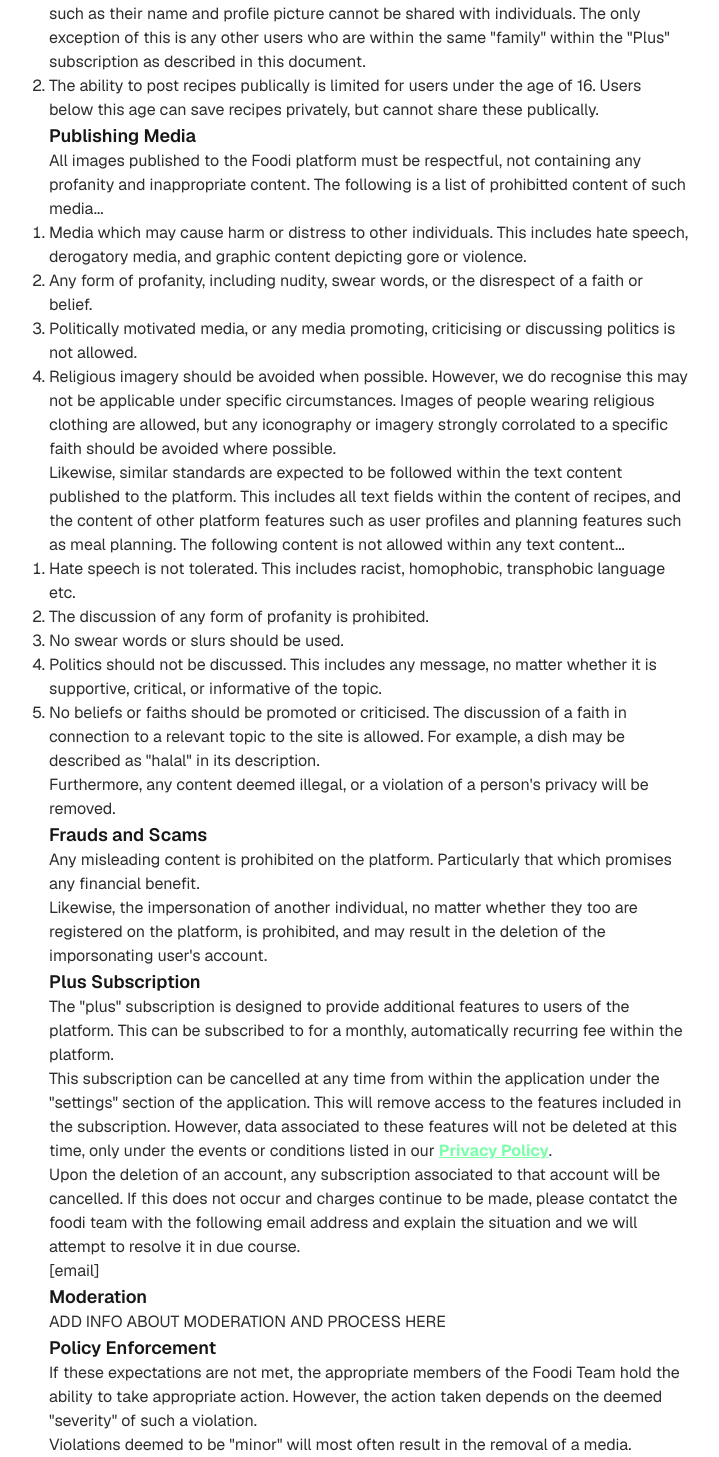
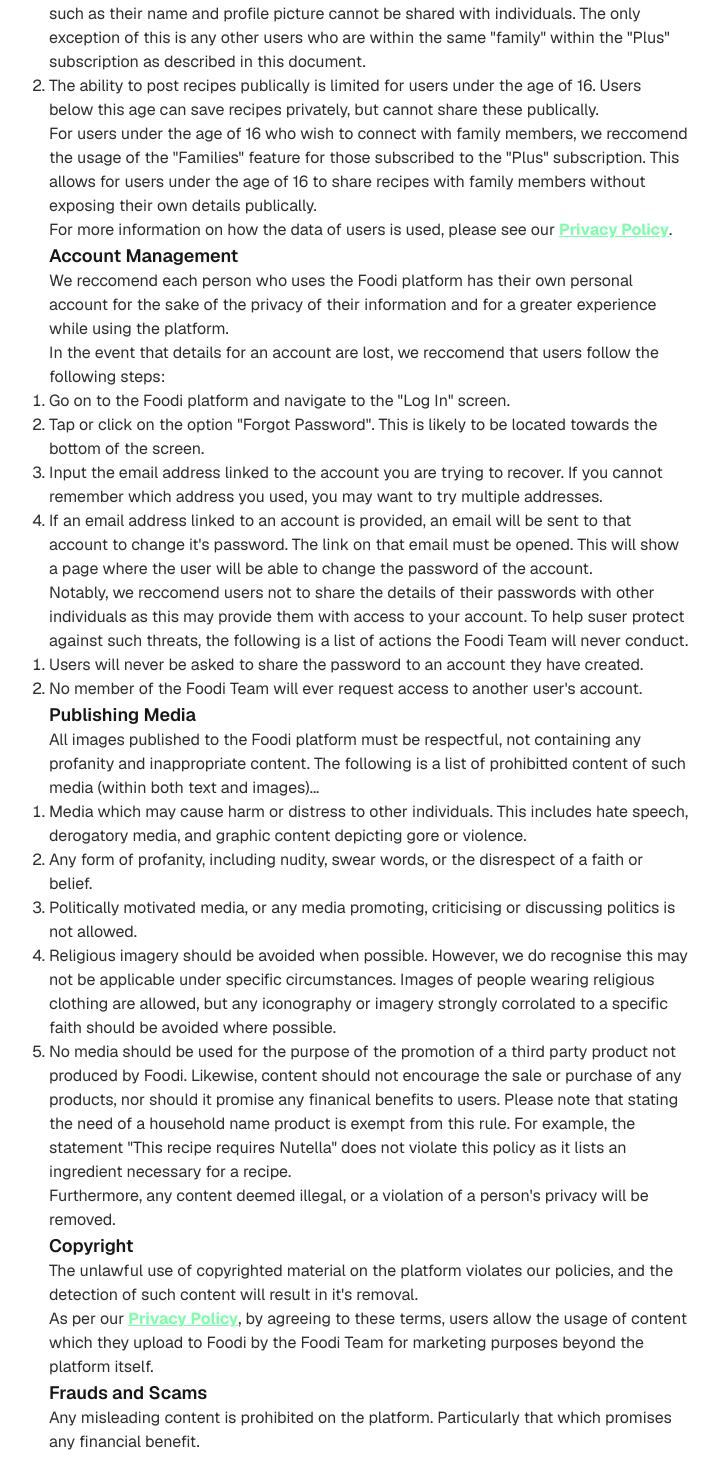
Before and after one commit to thomassrmcardle/foodi_web, a Next.js app: page /policies/terms in a window 1280 px wide. Shown: the part 480-1937 px from the top of the page, without its empty margins (271-990 px from the left). Built offline with nearby package versions, Linux system fonts and the light colour scheme.

Commit message:
Updated terms and improved home page.

```diff
--- a/app/globals.css
+++ b/app/globals.css
@@ -87,3 +87,8 @@
   flex-direction: column;
   flex-wrap: nowrap;
 }
+
+
+.section-img {
+  width: 500px;
+}
--- a/app/page.tsx
+++ b/app/page.tsx
@@ -3,6 +3,18 @@
 import { Metadata } from 'next';
 
 export default function Home() {
+
+  function Placeholder() {
+    return <Image className="section-img" alt="Placeholder Image" src={"https://upload.wikimedia.org/wikipedia/commons/thumb/6/65/No-Image-Placeholder.svg/1920px-No-Image-Placeholder.svg.png?utm_source=commons.wikimedia.org&utm_campaign=index&utm_content=thumbnail"} />
+  }
+
+  function DownloadLinks() {
+    return <div>
+      <h2>Download Now</h2>
+      <p>[Download links will go here...]</p>
+    </div>
+  }
+
   return (
     <div className="flex flex-col flex-1 items-center justify-center bg-zinc-50 font-sans dark:bg-black">
       <main className="flex flex-1 w-full max-w-3xl flex-col items-center justify-between py-32 px-16 bg-white dark:bg-black sm:items-start">
@@ -11,20 +23,33 @@
           <p className="text-centre">Epic sad</p>
         </div>
 
+        <DownloadLinks />
+
         <div>
+          <div className="flex-row">
+            <Placeholder />
             <div>
               <h2>Cook</h2>
               <p>With a recipe system built around cooking</p>
             </div>
+          </div>
+          <div className="flex-row">
+            <Placeholder />
             <div>
               <h2>Discover</h2>
               <p>From a library of 100s of recipes from across the globe</p>
             </div>
+          </div>
+          <div className="flex-row">
+            <Placeholder />
             <div>
               <h2>Share</h2>
               <p>Your recipes with the world!</p>
             </div>
           </div>
+        </div>
+
+        <DownloadLinks />
 
       </main>
     </div>
--- a/app/policies/privacy/page.tsx
+++ b/app/policies/privacy/page.tsx
@@ -22,6 +22,8 @@
             <ol>
               <li>Each user is asked to give a name to be referred as. This is not required to be their legal name. The name provided will be used for personalisation within the app, and if the user is over the age of 16, it will be publically visible on their profile if their profile is made "public".</li>
               <li>Every user is required to give an accurate date of birth. This is used to meet legal requirements to restrict users from specific features (when necessary) depending on the user's age group. You can find out more about these restrictions within our <a href="../policies/terms">Terms of Use</a> document.</li>
+              <li>An email address is required for each user. Each email address can only be linked to one account. This address may be used to contact the user where necessary, whether by the Foodi Team directly, or by automatically processes within the platform's functionality.</li>
+              <li>All Foodi accounts require a password to keep the associated information secure. Every password is encrypted within our database for the purpose of user privacy and account safety. For information on how to change your password or how to recover an account, please see our <a href="../policies/terms">Terms of Use</a> for advice.</li>
             </ol>
 
             <h2>Data Collection</h2>
--- a/app/policies/terms/page.tsx
+++ b/app/policies/terms/page.tsx
@@ -24,24 +24,38 @@
                     <li>Profiles of users under the age of 16 cannot be made "public". This means that details such as their name and profile picture cannot be shared with individuals. The only exception of this is any other users who are within the same "family" within the "Plus" subscription as described in this document.</li>
                     <li>The ability to post recipes publically is limited for users under the age of 16. Users below this age can save recipes privately, but cannot share these publically.</li>
                 </ol>
+                <p>For users under the age of 16 who wish to connect with family members, we reccomend the usage of the "Families" feature for those subscribed to the "Plus" subscription. This allows for users under the age of 16 to share recipes with family members without exposing their own details publically.</p>
+                <p>For more information on how the data of users is used, please see our <a href="../policies/privacy">Privacy Policy</a>.</p>
+
+                <h2>Account Management</h2>
+                <p>We reccomend each person who uses the Foodi platform has their own personal account for the sake of the privacy of their information and for a greater experience while using the platform.</p>
+                <p>In the event that details for an account are lost, we reccomend that users follow the following steps:</p>
+                <ol>
+                    <li>Go on to the Foodi platform and navigate to the "Log In" screen.</li>
+                    <li>Tap or click on the option "Forgot Password". This is likely to be located towards the bottom of the screen.</li>
+                    <li>Input the email address linked to the account you are trying to recover. If you cannot remember which address you used, you may want to try multiple addresses.</li>
+                    <li>If an email address linked to an account is provided, an email will be sent to that account to change it's password. The link on that email must be opened. This will show a page where the user will be able to change the password of the account.</li>
+                </ol>
+                <p>Notably, we reccomend users not to share the details of their passwords with other individuals as this may provide them with access to your account. To help suser protect against such threats, the following is a list of actions the Foodi Team will never conduct.</p>
+                <ol>
+                    <li>Users will never be asked to share the password to an account they have created.</li>
+                    <li>No member of the Foodi Team will ever request access to another user's account.</li>
+                </ol>
 
                 <h2>Publishing Media</h2>
-                <p>All images published to the Foodi platform must be respectful, not containing any profanity and inappropriate content. The following is a list of prohibitted content of such media...</p>
+                <p>All images published to the Foodi platform must be respectful, not containing any profanity and inappropriate content. The following is a list of prohibitted content of such media (within both text and images)...</p>
                 <ol>
                     <li>Media which may cause harm or distress to other individuals. This includes hate speech, derogatory media, and graphic content depicting gore or violence.</li>
                     <li>Any form of profanity, including nudity, swear words, or the disrespect of a faith or belief.</li>
                     <li>Politically motivated media, or any media promoting, criticising or discussing politics is not allowed.</li>
                     <li>Religious imagery should be avoided when possible. However, we do recognise this may not be applicable under specific circumstances. Images of people wearing religious clothing are allowed, but any iconography or imagery strongly corrolated to a specific faith should be avoided where possible.</li>
-                </ol>
-                <p>Likewise, similar standards are expected to be followed within the text content published to the platform. This includes all text fields within the content of recipes, and the content of other platform features such as user profiles and planning features such as meal planning. The following content is not allowed within any text content...</p>
-                <ol>
-                    <li>Hate speech is not tolerated. This includes racist, homophobic, transphobic language etc.</li>
-                    <li>The discussion of any form of profanity is prohibited.</li>
-                    <li>No swear words or slurs should be used.</li>
-                    <li>Politics should not be discussed. This includes any message, no matter whether it is supportive, critical, or informative of the topic.</li>
-                    <li>No beliefs or faiths should be promoted or criticised. The discussion of a faith in connection to a relevant topic to the site is allowed. For example, a dish may be described as "halal" in its description.</li>
+                    <li>No media should be used for the purpose of the promotion of a third party product not produced by Foodi. Likewise, content should not encourage the sale or purchase of any products, nor should it promise any finanical benefits to users. Please note that stating the need of a household name product is exempt from this rule. For example, the statement "This recipe requires Nutella" does not violate this policy as it lists an ingredient necessary for a recipe.</li>
                 </ol>
                 <p>Furthermore, any content deemed illegal, or a violation of a person's privacy will be removed.</p>
+
+                <h2>Copyright</h2>
+                <p>The unlawful use of copyrighted material on the platform violates our policies, and the detection of such content will result in it's removal.</p>
+                <p>As per our <a href="../policies/privacy">Privacy Policy</a>, by agreeing to these terms, users allow the usage of content which they upload to Foodi by the Foodi Team for marketing purposes beyond the platform itself.</p>
 
                 <h2>Frauds and Scams</h2>
                 <p>Any misleading content is prohibited on the platform. Particularly that which promises any financial benefit.</p>
@@ -54,7 +68,8 @@
                 <p>{"[email]"}</p>
 
                 <h2>Moderation</h2>
-                <p>{"ADD INFO ABOUT MODERATION AND PROCESS HERE"}</p>
+                <p>All content uploaded to the platform is moderated by the Foodi Team. Any content found to be in violation of our policies may be removed. For more information, please see the Policy Enforcement section.</p>
+                <p>We request that if users find any content they believe is in violation of our policies, that they report it to the Foodi Team using in inbuilt report feature. This will create a ticket for the content to be re-reviewed by our team, in which appropriate action will be taken if deemed necessary.</p>
 
                 <h2>Policy Enforcement</h2>
                 <p>If these expectations are not met, the appropriate members of the Foodi Team hold the ability to take appropriate action. However, the action taken depends on the deemed "severity" of such a violation.</p>
```
Lines whose indentation alone changed are shown as unchanged.
